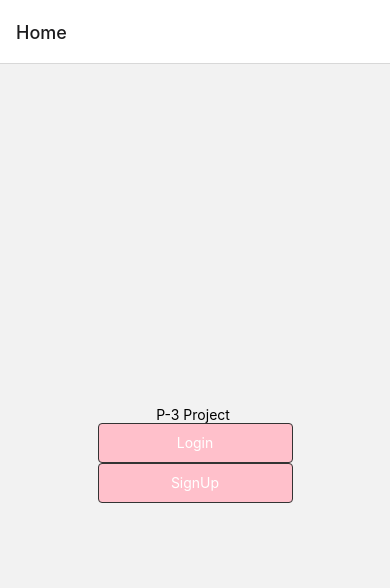
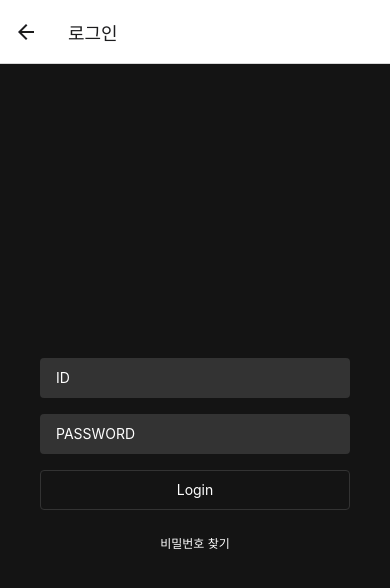
Before and after one commit to inje-megabrain/P-3-fe, a React Native app: screen /Home in a window 390 px wide. Shown: the top 588 px of the page. Built offline with nearby package versions, Linux system fonts and the light colour scheme.

Commit message:
(#14) SplashScreen

```diff
--- a/src/components/Splash/index.tsx
+++ b/src/components/Splash/index.tsx
@@ -0,0 +1,40 @@
+import React, { useEffect } from "react";
+import { Text } from "react-native";
+import styled from "styled-components/native";
+import { NativeStackScreenProps } from "@react-navigation/native-stack";
+import { RootStackParamList } from "../types";
+import AsyncStorage from "@react-native-async-storage/async-storage";
+
+const Container = styled.View`
+	flex: 1;
+	align-items: center;
+	justify-content: center;
+	background-color: black;
+`;
+
+type Props = NativeStackScreenProps<RootStackParamList, "Splash">;
+
+const SplashScreen = ({ navigation }: Props) => {
+	useEffect(() => {
+		setTimeout(() => {
+			handleGetToken();
+		}, 2000);
+	}, []);
+
+	const handleGetToken = async () => {
+		const token = await AsyncStorage.getItem("AccessToken");
+		console.log(token);
+		if (!token) {
+			navigation.replace("Login", { name: "w", userId: "id" });
+		} else {
+			navigation.replace("Home");
+		}
+	};
+	return (
+		<Container>
+			<Text>SplashScreen</Text>
+		</Container>
+	);
+};
+
+export default SplashScreen;
--- a/src/components/main.tsx
+++ b/src/components/main.tsx
@@ -6,12 +6,18 @@ import Login from "./Login";
 import Home from "./Home";
 import SignUp from "./Signup";
 import { RootStackParamList } from "./types";
+import SplashScreen from "./Splash";
 
 const Stack = createNativeStackNavigator<RootStackParamList>();
 function Main() {
 	return (
 		<NavigationContainer>
-			<Stack.Navigator initialRouteName="Home">
+			<Stack.Navigator initialRouteName="Splash">
+				<Stack.Screen
+					name="Splash"
+					component={SplashScreen}
+					options={{ title: "Splash" }}
+				/>
 				<Stack.Screen
 					name="Home"
 					component={Home}
--- a/src/components/types/index.ts
+++ b/src/components/types/index.ts
@@ -2,4 +2,5 @@ export type RootStackParamList = {
 	Home: undefined;
 	Login: { name: string; userId: string };
 	SignUp: { name: string; userId: string; password: string };
+	Splash: undefined;
 };
```
